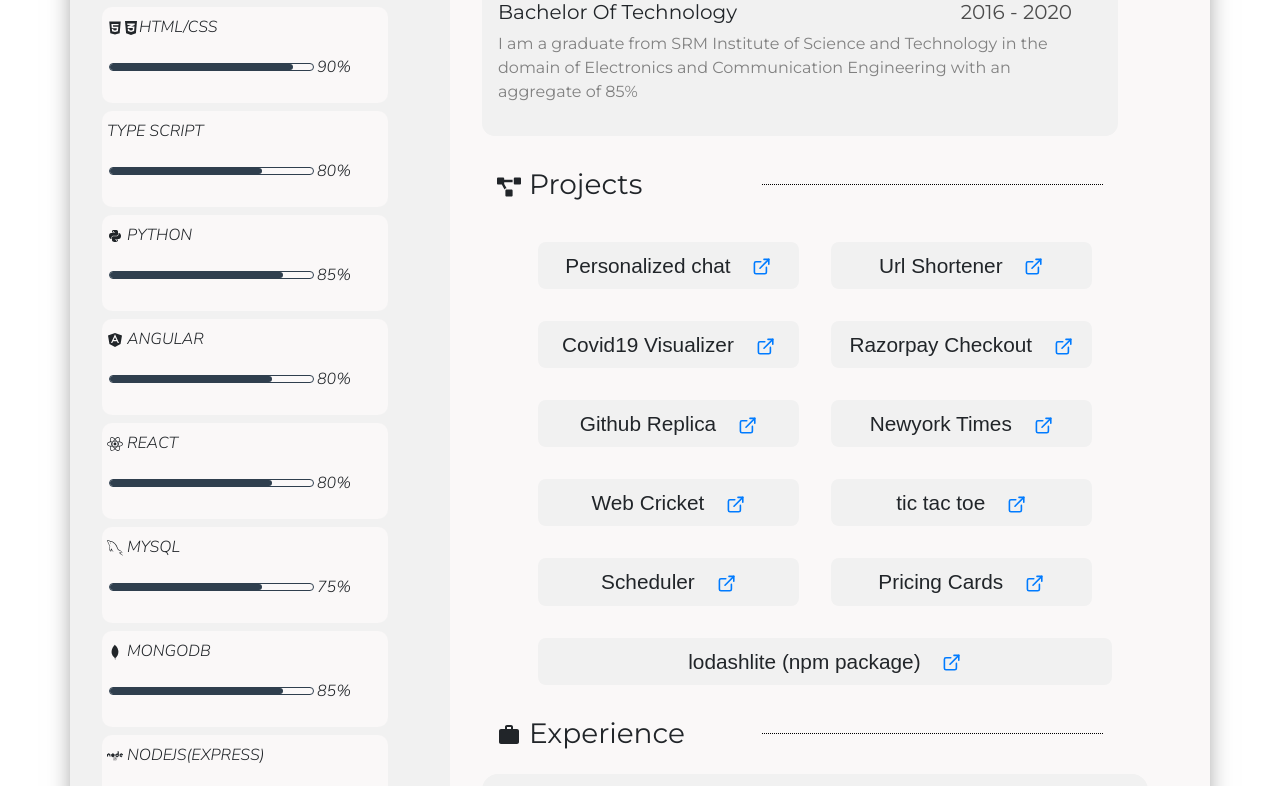
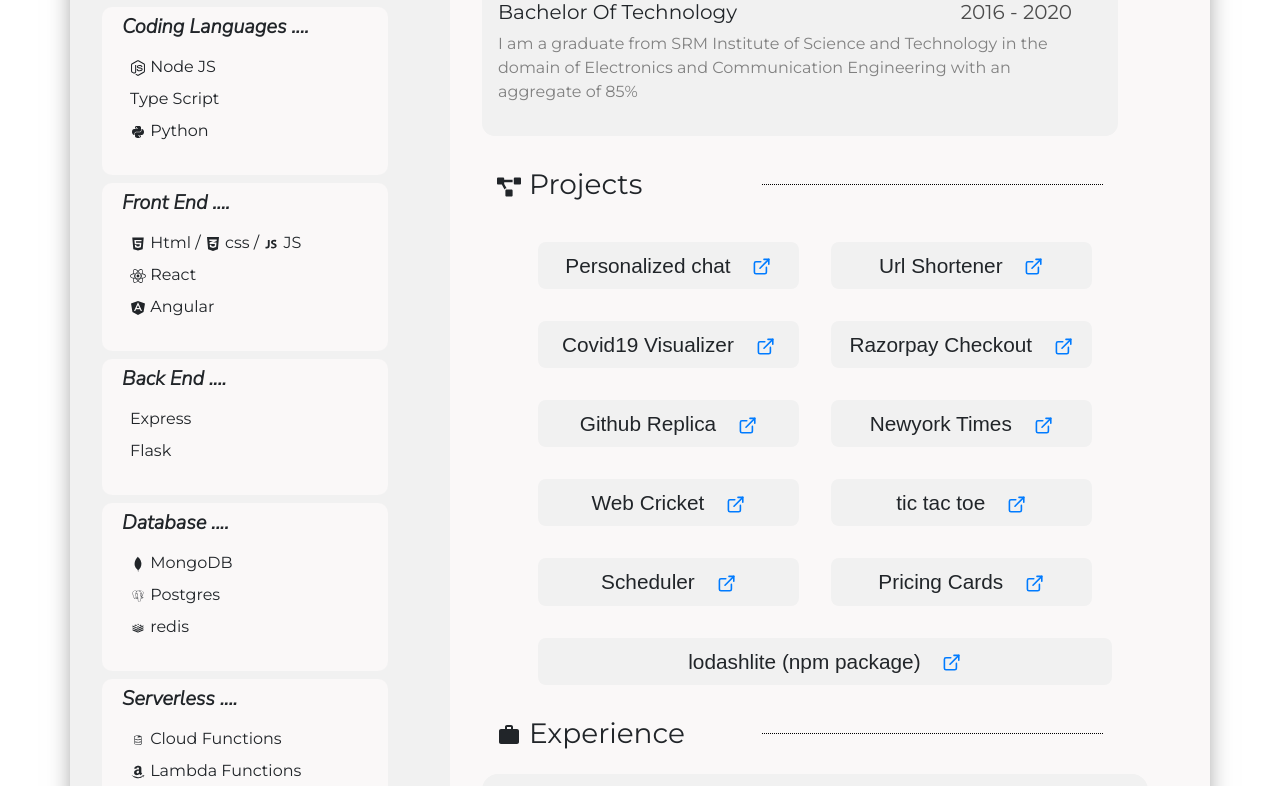
Before and after one commit to Hamsa-Vardhan/myResume, a React (Create React App) app: page / in a window 1280 px wide. Shown: the part 800-1586 px from the top of the page. Built offline with nearby package versions, Linux system fonts and the light colour scheme; a web font is replaced by a local one.

Commit message:
changed skills

```diff
--- a/src/App.css
+++ b/src/App.css
@@ -236,4 +236,17 @@ aside:active {
   -webkit-box-shadow: none;
           box-shadow: none;
 }
+
+.skill-parent h5 {
+  font-weight: 700;
+}
+
+.skill-parent ul {
+  list-style-type: none;
+  font-family: 'Montserrat', sans-serif;
+}
+
+.skill-parent ul li {
+  margin: 0.5rem;
+}
 /*# sourceMappingURL=App.css.map */
--- a/src/App.scss
+++ b/src/App.scss
@@ -187,3 +187,15 @@ aside {
 		box-shadow: none;
 	}
 }
+.skill-parent {
+	h5 {
+		font-weight: 700;
+	}
+	ul {
+		list-style-type: none;
+		font-family: 'Montserrat', sans-serif;
+		li {
+			margin: 0.5rem;
+		}
+	}
+}
--- a/src/components/skills.js
+++ b/src/components/skills.js
@@ -3,123 +3,97 @@ import { AiFillHtml5 } from 'react-icons/ai';
 import { FaCss3Alt, FaNodeJs, FaReact, FaNode } from 'react-icons/fa';
 import { IoLogoPython, IoLogoAngular } from 'react-icons/io';
 import { GrMysql } from 'react-icons/gr';
-import { DiMongodb } from 'react-icons/di';
+import { AiOutlineAmazon } from 'react-icons/ai';
+import { DiMongodb, DiJavascript1, DiRedis, DiPostgresql, DiFirebase } from 'react-icons/di';
 function Skills() {
 	return (
 		<React.Fragment>
 			<div className="col-12">
-				<p className="container row">
-					<span>
-						<AiFillHtml5 />
-						<FaCss3Alt />HTML/CSS
-					</span>
-				</p>
-				<p className="container row">
-					<span className="col-10">
-						<span style={{ right: '10%' }} />
-					</span>{' '}
-					90%
-				</p>
+				<div className="container row skill-parent">
+					<h5 className="col-12"> Coding Languages .... </h5>
+					<ul className="col-12">
+						<li>
+							{' '}
+							<FaNodeJs /> Node JS
+						</li>
+						<li>Type Script</li>
+						<li>
+							{' '}
+							<IoLogoPython /> Python
+						</li>
+					</ul>
+				</div>
 			</div>
 			<div className="col-12">
-				<p className="container row">
-					<span>TYPE SCRIPT</span>
-				</p>
-				<p className="container row">
-					<span className="col-10">
-						<span />
-					</span>{' '}
-					80%
-				</p>
+				<div className="container row skill-parent">
+					<h5 className="col-12">Front End .... </h5>
+					<ul className="col-12">
+						<li>
+							{' '}
+							<AiFillHtml5 /> Html / <FaCss3Alt /> css / <DiJavascript1 /> JS
+						</li>
+						<li>
+							{' '}
+							<FaReact /> React
+						</li>
+						<li>
+							{' '}
+							<IoLogoAngular /> Angular
+						</li>
+					</ul>
+				</div>
 			</div>
 			<div className="col-12">
-				<p className="container row">
-					<span>
-						<IoLogoPython /> PYTHON{' '}
-					</span>
-				</p>
-				<p className="container row">
-					<span className="col-10">
-						<span style={{ right: '15%' }} />
-					</span>{' '}
-					85%
-				</p>
+				<div className="container row skill-parent">
+					<h5 className="col-12">Back End ....</h5>
+					<ul className="col-12">
+						<li> Express </li>
+						<li> Flask </li>
+					</ul>
+				</div>
 			</div>
 			<div className="col-12">
-				<p className="container row">
-					<span>
-						<IoLogoAngular /> ANGULAR
-					</span>
-				</p>
-				<p className="container row">
-					<span className="col-10">
-						<span style={{ right: '20%' }} />
-					</span>{' '}
-					80%
-				</p>
+				<div className="container row skill-parent">
+					<h5 className="col-12"> Database .... </h5>
+					<ul className="col-12">
+						<li>
+							{' '}
+							<DiMongodb /> MongoDB{' '}
+						</li>
+						<li>
+							{' '}
+							<DiPostgresql /> Postgres{' '}
+						</li>
+						<li>
+							{' '}
+							<DiRedis /> redis{' '}
+						</li>
+					</ul>
+				</div>
 			</div>
 			<div className="col-12">
-				<p className="container row">
-					<span>
-						<FaReact /> REACT
-					</span>
-				</p>
-				<p className="container row">
-					<span className="col-10">
-						<span style={{ right: '20%' }} />
-					</span>{' '}
-					80%
-				</p>
+				<div className="container row skill-parent">
+					<h5 className="col-12">Serverless ....</h5>
+					<ul className="col-12">
+						<li>
+							{' '}
+							<DiFirebase /> Cloud Functions{' '}
+						</li>
+						<li>
+							{' '}
+							<AiOutlineAmazon /> Lambda Functions{' '}
+						</li>
+					</ul>
+				</div>
 			</div>
 			<div className="col-12">
-				<p className="container row">
-					<span>
-						<GrMysql /> MYSQL
-					</span>
-				</p>
-				<p className="container row">
-					<span className="col-10">
-						<span style={{ right: '25%' }} />
-					</span>{' '}
-					75%
-				</p>
-			</div>
-			<div className="col-12">
-				<p className="container row">
-					<span>
-						<DiMongodb /> MONGODB
-					</span>
-				</p>
-				<p className="container row">
-					<span className="col-10">
-						<span style={{ right: '15%' }} />
-					</span>{' '}
-					85%
-				</p>
-			</div>
-			<div className="col-12">
-				<p className="container row">
-					<span>
-						<FaNode /> NODEJS(EXPRESS)
-					</span>
-				</p>
-				<p className="container row">
-					<span className="col-10">
-						<span style={{ right: '10%' }} />
-					</span>{' '}
-					90%
-				</p>
-			</div>
-			<div className="col-12">
-				<p className="container row">
-					<span>FLASK</span>
-				</p>
-				<p className="container row">
-					<span className="col-10">
-						<span style={{ right: '25%' }} />
-					</span>{' '}
-					75%
-				</p>
+				<div className="container row skill-parent">
+					<h5 className="col-12">API ....</h5>
+					<ul className="col-12">
+						<li> Rest - ( Express Js ) </li>
+						<li> Graphql - ( Apollo ) </li>
+					</ul>
+				</div>
 			</div>
 		</React.Fragment>
 	);
```
Also changed, not shown: 2 other files (tests, documents, lock files or other folders).
